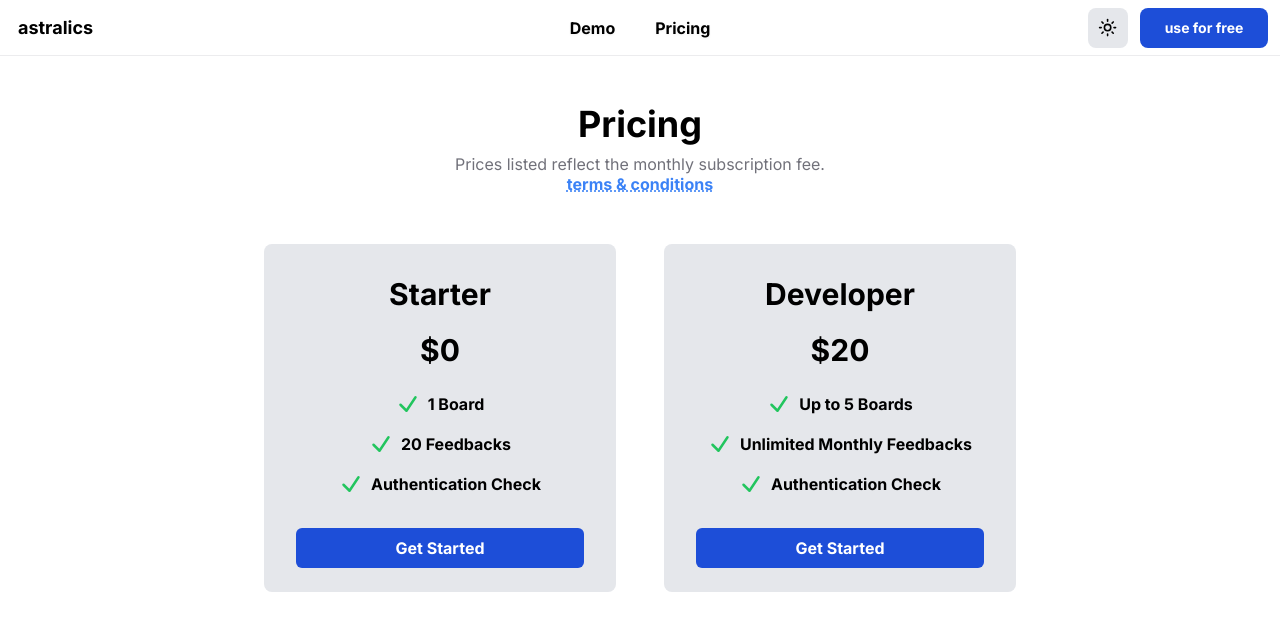
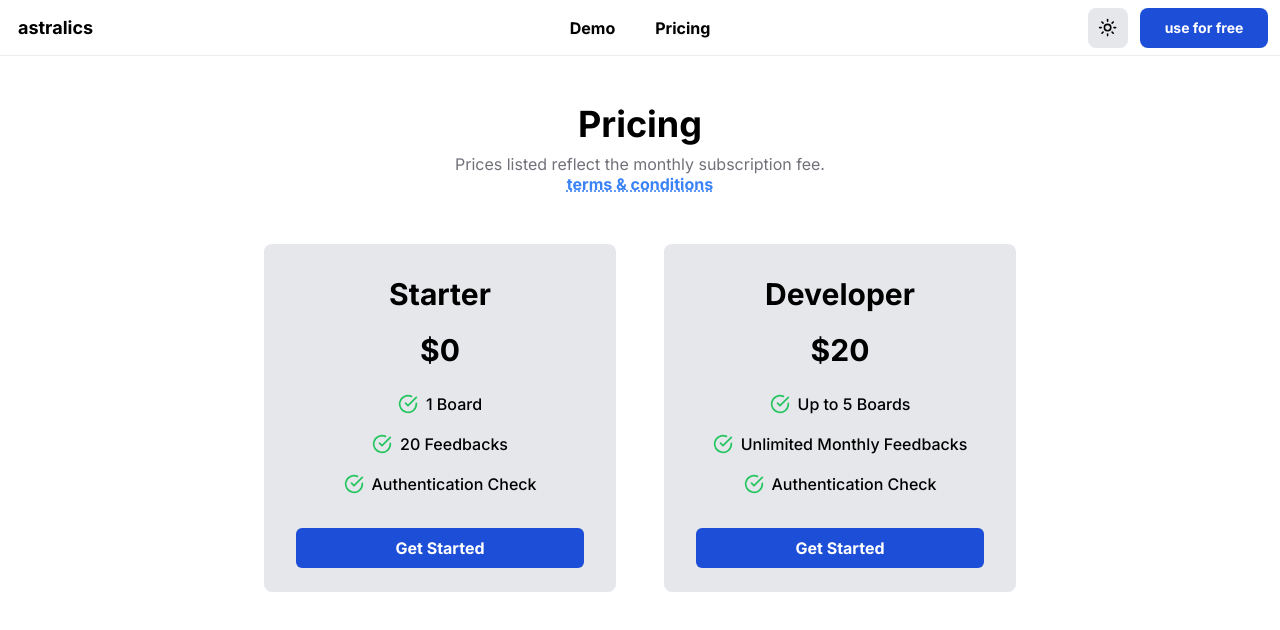
Before and after one commit to ramezj/astralics, a Next.js app in the folder client/: page /pricing in a window 1280 px wide. Shown: the top 630 px of the page. Built offline with nearby package versions, Linux system fonts and the light colour scheme; no server answers.

Commit message:
new icon for pricing <svg />

```diff
--- a/client/components/pricing/Info.js
+++ b/client/components/pricing/Info.js
@@ -1,7 +1,7 @@
 export default function Info(props) {
     return (
         <>
-        <h2 className='float-left flex -mb-2 font-bold justify-center mt-4 gap-x-2 text-black dark:text-white'>{props.children}</h2>
+        <h2 className='float-left flex -mb-2 font-medium justify-center mt-4 gap-x-2 text-black dark:text-white'>{props.children}</h2>
         </>
     )
 }
--- a/client/components/pricing/svg.js
+++ b/client/components/pricing/svg.js
@@ -1,10 +1,10 @@
+
+import { CheckCircle } from 'lucide-react';
 
 export default function Svg() {
     return (
         <>
-        <svg xmlns="http://www.w3.org/2000/svg" fill="none" viewBox="0 0 24 24" strokeWidth={2.5} stroke="currentColor" className=" w-6 h-6 stroke-green-500">
-        <path strokeLinecap="round" strokeLinejoin="round" d="M4.5 12.75l6 6 9-13.5" />
-        </svg>
+       <CheckCircle className='text-green-500 w-5 h-5 align-middle mt-[0.10rem]'/>
         </>
     )
 }
```
